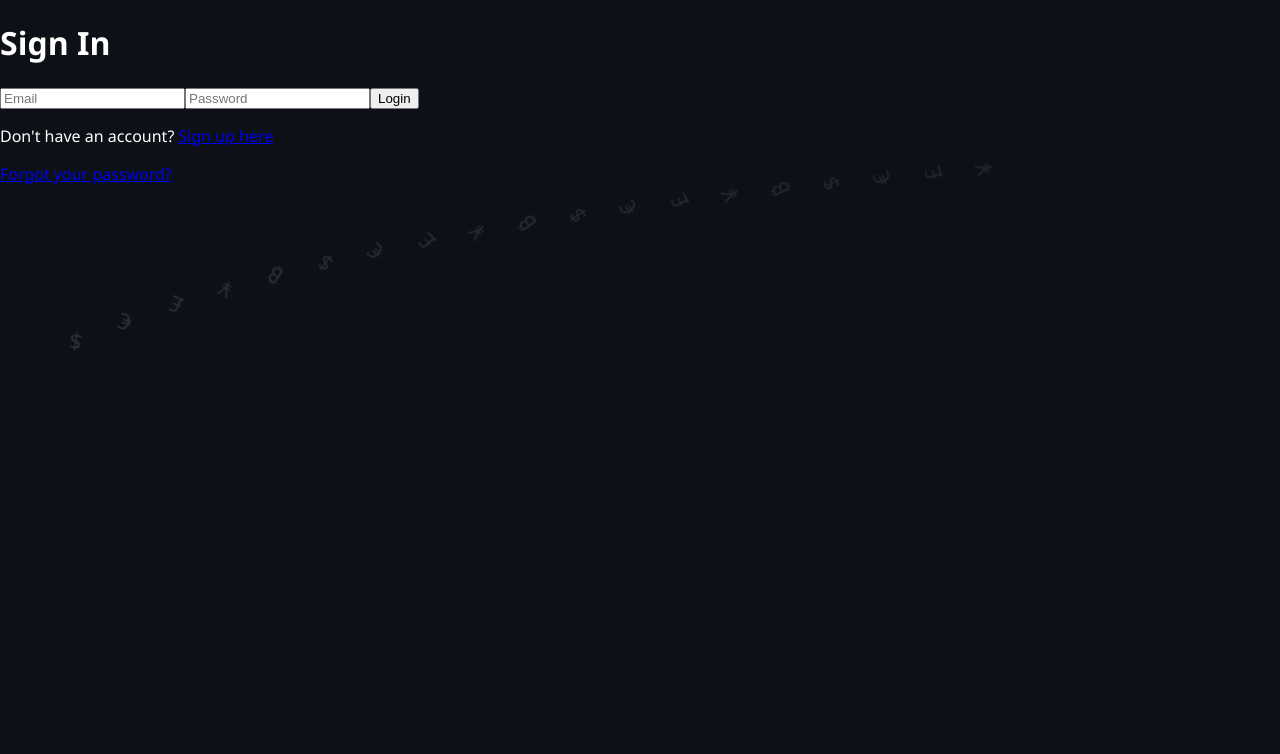
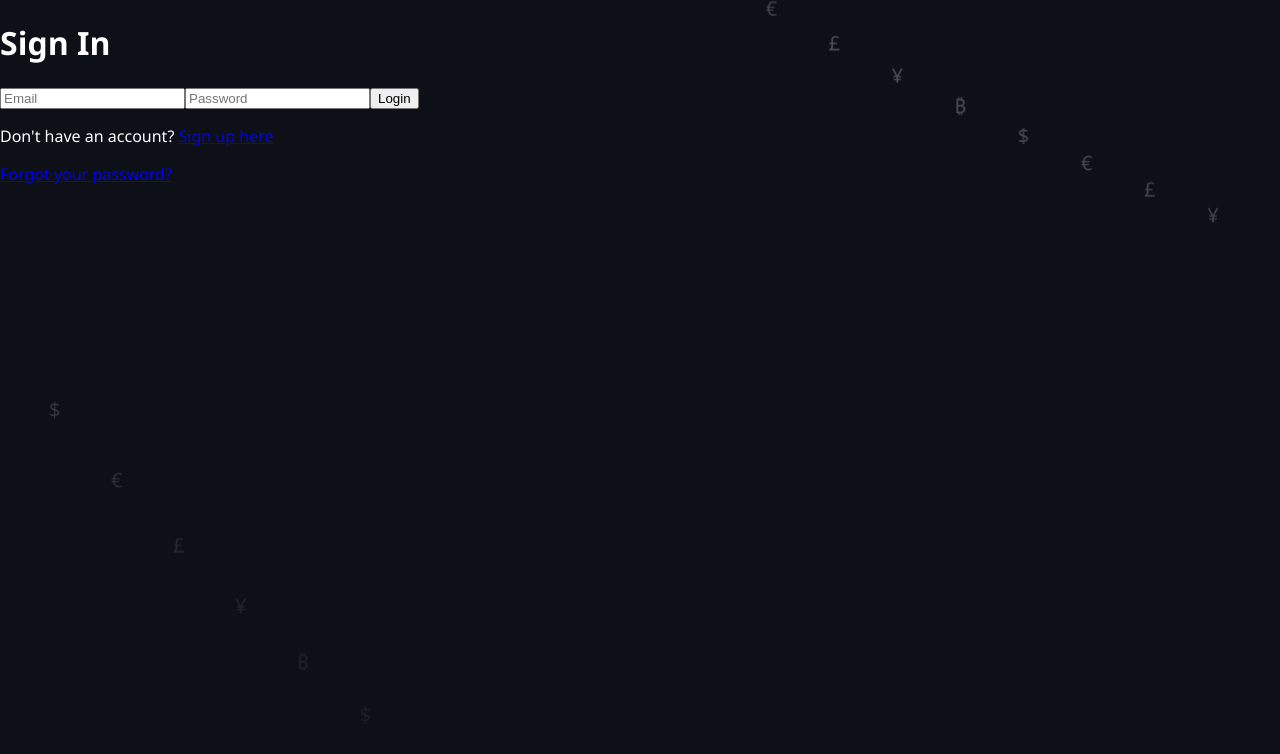
Before and after one commit to ozgulbaytekin/personal_finance_deploy, a Vue app: page / in a window 1280 px wide. Shown: the top 754 px of the page. Built offline with nearby package versions, Linux system fonts and the light colour scheme; no server answers.

Commit message:
Add floating symbols animation to login

```diff
--- a/src/style.css
+++ b/src/style.css
@@ -142,7 +142,7 @@ html, body, #app {
   background: #b91c1c;
 }
 
-/* Login – Yüzen semboller animasyonu */
+/* Login – Yüzen semboller animasyonu (yoğun & akışkan) */
 .login-page {
   position: relative;
   min-height: 100vh;
@@ -159,38 +159,34 @@ html, body, #app {
 
 .floating-symbols span {
   position: absolute;
-  bottom: -60px;
-  font-size: 22px;
-  color: rgba(255, 255, 255, 0.25);
-
-  /* performans */
+  top: -10vh;
+  font-size: 20px;
+  color: rgba(255, 255, 255, 0.28);
   will-change: transform, opacity;
 
-  /* animasyon */
-  animation-name: floatUpRandom;
+  animation-name: floatDown;
   animation-timing-function: linear;
   animation-iteration-count: infinite;
 
-  /* random dağılım */
-  left: calc(var(--i) * 4%);
-  animation-duration: calc(10s + (var(--i) * 0.7s));
-  animation-delay: calc(var(--i) * -0.6s);
+  /* yatay dağılım + yoğunluk */
+  left: calc(var(--i) * 5%);
+
+  /* hız + zaman farkı */
+  animation-duration: calc(12s + (var(--i) * 0.5s));
+  animation-delay: calc(var(--i) * -1.2s);
 }
 
-/* Yukarı doğru akış */
-@keyframes floatUpRandom {
+/* Yukarıdan aşağı sürekli akış */
+@keyframes floatDown {
   0% {
-    transform: translateY(0) translateX(0) rotate(0deg);
+    transform: translateY(0) translateX(0);
     opacity: 0;
   }
   10% {
     opacity: 1;
   }
-  50% {
-    transform: translateY(-60vh) translateX(20px) rotate(180deg);
-  }
   100% {
-    transform: translateY(-120vh) translateX(-20px) rotate(360deg);
+    transform: translateY(120vh) translateX(-30px);
     opacity: 0;
   }
 }
```
